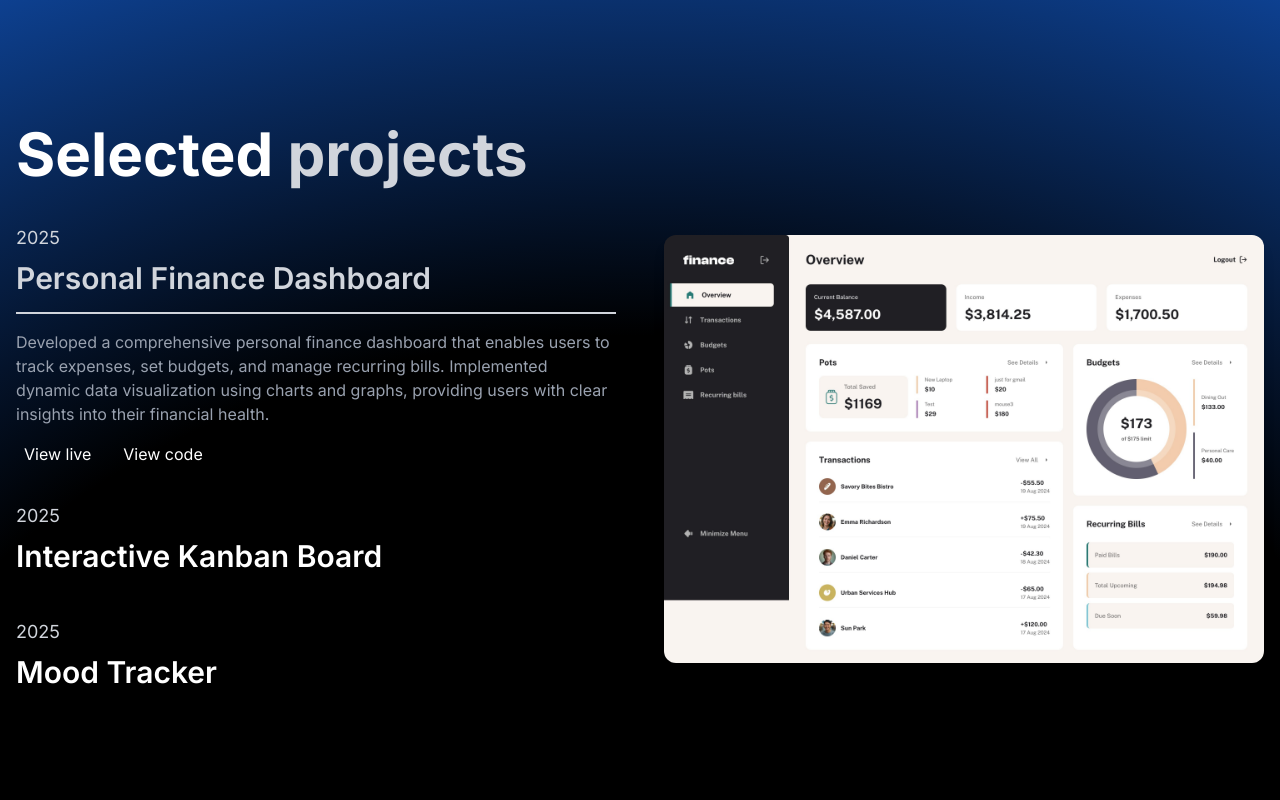
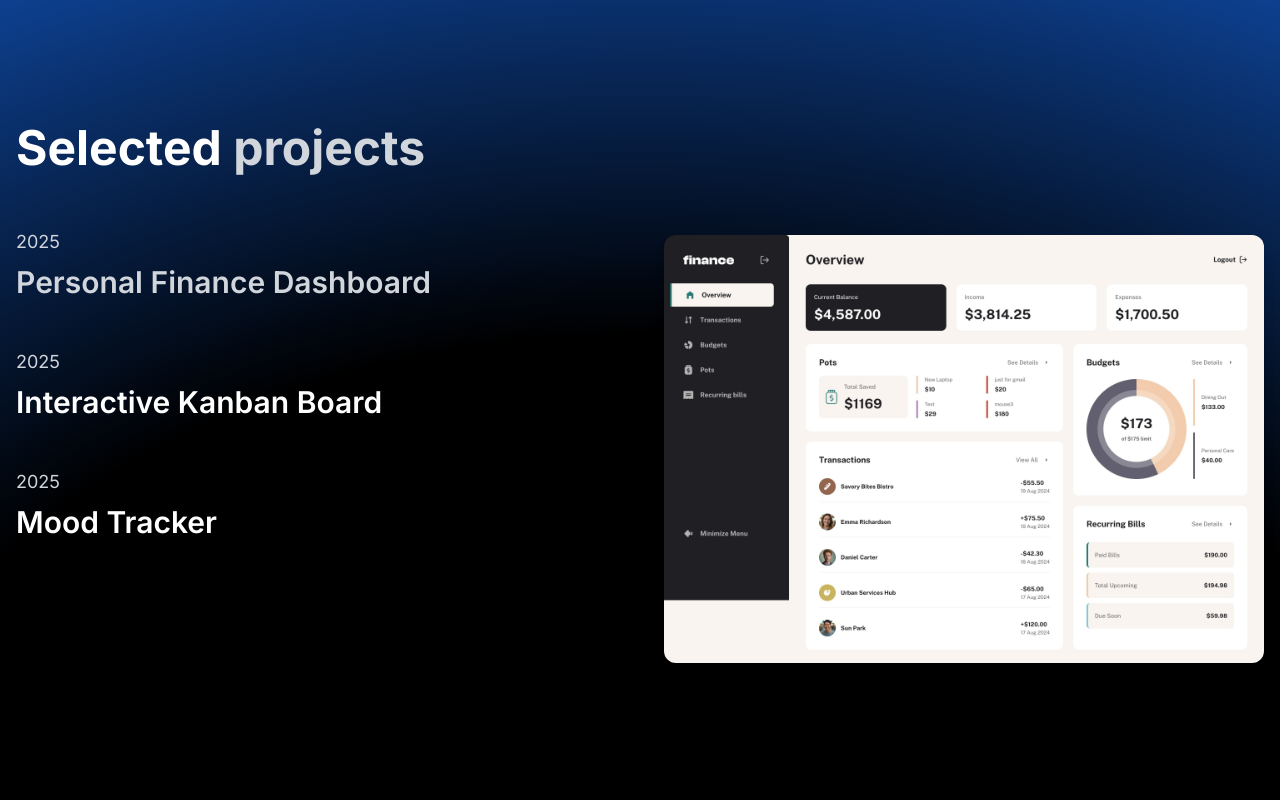
Before and after one commit to maziarja/Maziar-portfolio, a Next.js app: page / in a window 1280 px wide. Shown: the part 2620-3420 px from the top of the page. Built offline with nearby package versions, Linux system fonts and the light colour scheme.

Commit message:
improving ui on portfolio image section

```diff
--- a/app/_components/Contact.tsx
+++ b/app/_components/Contact.tsx
@@ -19,7 +19,7 @@ function Contact() {
             initial={{ opacity: 0, x: -20 }}
             whileInView={{ opacity: 1, x: 0 }}
             transition={{ duration: 0.6, delay: 0.2 }}
-            className="text-7xl font-bold text-gray-300"
+            className="text-5xl font-bold text-gray-300"
           >
             Get in <span className="text-gray-500">touch</span>
           </motion.h2>
--- a/app/_components/Portfolio.tsx
+++ b/app/_components/Portfolio.tsx
@@ -4,10 +4,13 @@ import { AnimatePresence, motion, useMotionValue } from "motion/react";
 import { PROJECTS } from "@/app/const";
 import { useColor } from "../hooks/useColor";
 import Image from "next/image";
+import { TiArrowSortedDown } from "react-icons/ti";
+import { MdPlayArrow } from "react-icons/md";
 
 function Portfolio() {
   const { backgroundImage, boxShadow } = useColor(true);
   const [selectedProject, setSelectedProject] = useState(PROJECTS[0]);
+  const [showProjectDetails, setShowProjectDetails] = useState(false);
   const image = useMotionValue(PROJECTS[0].image);
 
   return (
@@ -18,7 +21,7 @@ function Portfolio() {
     >
       <div className="mx-auto grid max-w-7xl grid-cols-1 gap-12 px-4 lg:grid-cols-2">
         <div>
-          <h2 className="mb-10 text-6xl font-bold">
+          <h2 className="mb-14 text-5xl font-bold">
             Selected <span className="text-gray-300">projects</span>
           </h2>
 
@@ -33,19 +36,31 @@ function Portfolio() {
                 className="group mb-8"
               >
                 <p className="mb-2 text-lg text-gray-300">{project.year}</p>
+
                 <h3
-                  className={`cursor-pointer text-3xl font-semibold transition-colors duration-300 group-hover:text-gray-500 ${
+                  role="button"
+                  onClick={() =>
+                    setShowProjectDetails((show) =>
+                      selectedProject.id === project.id ? !show : true,
+                    )
+                  }
+                  className={`mb-4 cursor-pointer text-2xl font-semibold transition-colors duration-300 group-hover:text-gray-500 sm:text-3xl ${
                     selectedProject.id === project.id ? "text-gray-300" : ""
                   }`}
                 >
+                  {showProjectDetails && selectedProject.id === project.id ? (
+                    <TiArrowSortedDown className="inline-block lg:hidden" />
+                  ) : (
+                    <MdPlayArrow className="inline-block lg:hidden" />
+                  )}{" "}
                   {project.title}
                 </h3>
-                {selectedProject.id === project.id && (
-                  <div className="my-4 border-b-2 border-gray-300"></div>
+                {selectedProject.id === project.id && showProjectDetails && (
+                  <div className="my-4 hidden border-b-2 border-gray-300 lg:block"></div>
                 )}
-                {selectedProject.id === project.id && (
+                {selectedProject.id === project.id && showProjectDetails && (
                   <p
-                    className={`text-gray-400 transition-all duration-500 ease-in-out ${
+                    className={`ml-4 text-gray-400 transition-all duration-500 ease-in-out lg:ml-0 ${
                       selectedProject.id === project.id
                         ? "opacity-100"
                         : "opacity-0"
@@ -54,7 +69,7 @@ function Portfolio() {
                     {project.description}
                   </p>
                 )}
-                {selectedProject.id === project.id && (
+                {selectedProject.id === project.id && showProjectDetails && (
                   <motion.div
                     key={selectedProject.id}
                     className="my-2 flex items-center justify-center p-4 sm:p-12 lg:hidden"
@@ -80,8 +95,8 @@ function Portfolio() {
                     </motion.a>
                   </motion.div>
                 )}
-                <div className="mt-3 flex items-center gap-4">
-                  {selectedProject.id === project.id && (
+                <div className="mt-3 ml-4 flex items-center gap-4 lg:ml-0">
+                  {selectedProject.id === project.id && showProjectDetails && (
                     <a
                       target="_blank"
                       rel="noopener noreferrer"
@@ -91,7 +106,7 @@ function Portfolio() {
                       View live
                     </a>
                   )}
-                  {selectedProject.id === project.id && (
+                  {selectedProject.id === project.id && showProjectDetails && (
                     <a
                       target="_blank"
                       rel="noopener noreferrer"
```
